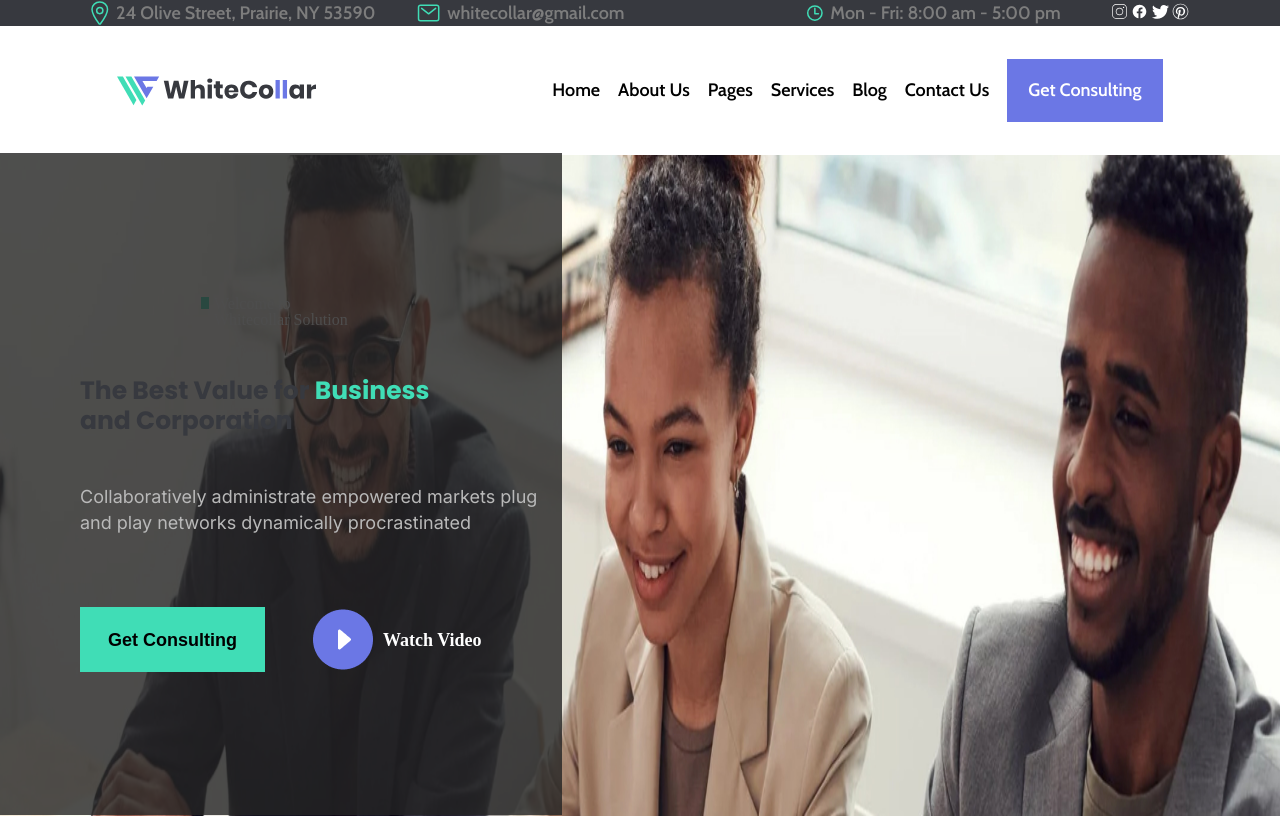
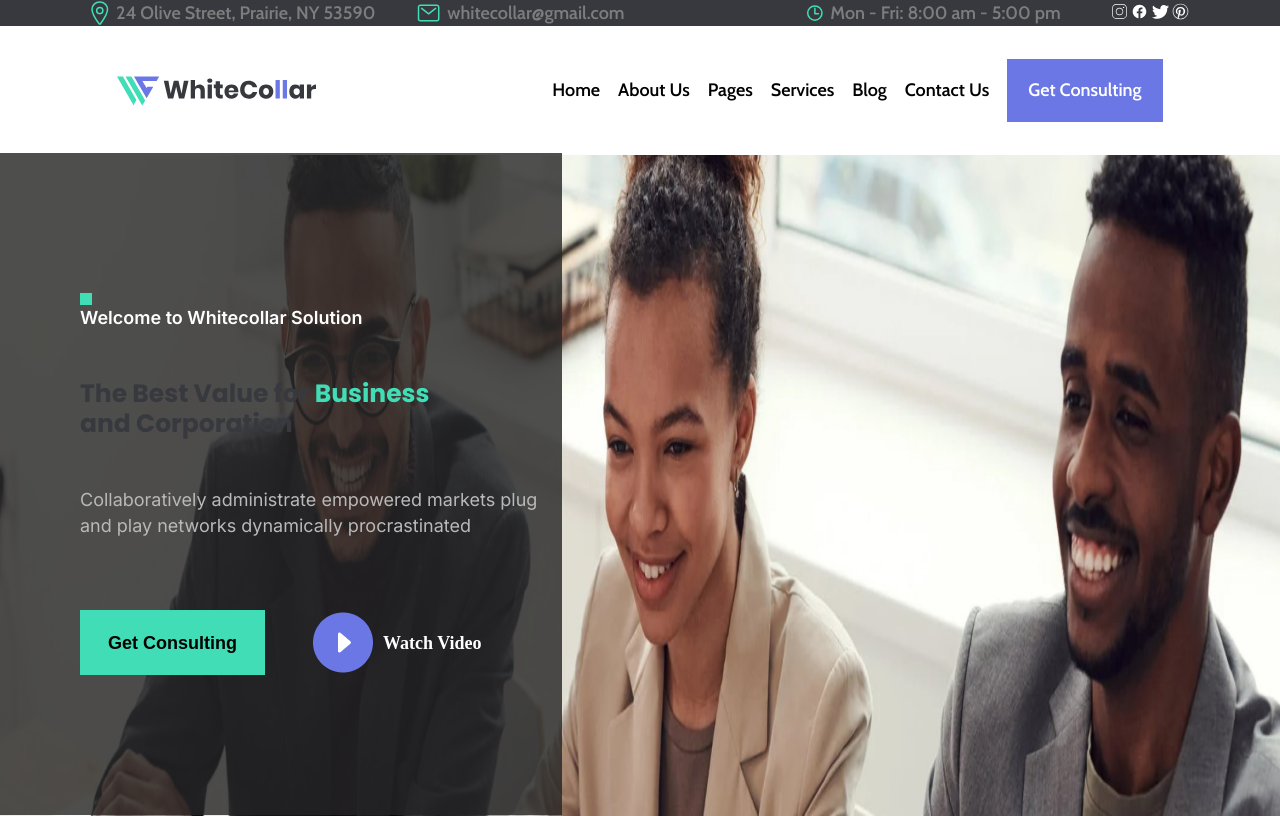
Before and after one commit to Edonabb/consultingweb, a plain HTML site: page about.html in a window 1280 px wide. Shown: the top 816 px of the page. Drawn offline with nearby package versions, Linux system fonts and the light colour scheme.

Commit message:
new color

```diff
--- a/about.html
+++ b/about.html
@@ -54,7 +54,7 @@
         <div class="home-banner__all">
             <div class="home-banner__desc">
 
-                <div class="square__style"><p class="inter" class="description"><div class="square"></div> Welcome to Whitecollar Solution</p></div>
+                <div class="square__style"><h3 class="inter" class="description"><div class="square"></div> Welcome to Whitecollar Solution</h3></div>
                 <h2 class="poppins">The Best Value
                     for <span class="poppins">Business</span> and
                     Corporation</h2>
--- a/assets/style.css
+++ b/assets/style.css
@@ -90,8 +90,8 @@
   font-weight: 600;
   line-height: 26px;
 }
-.description {
-  color: #fff;
+.square__style h3 {
+  color: white;
   font-family: Inter;
   font-size: 18px;
   font-style: normal;
@@ -163,6 +163,16 @@ span {
 }
 
 .square__style {
+  display: flex;
+  align-items: baseline;
+  gap: 5px;
+}
+.square__blue {
+  height: 12px;
+  width: 12px;
+  background-color: #6b77e5;
+}
+.square__blue__style {
   display: flex;
   align-items: baseline;
   gap: 5px;
```
Also changed, not shown: index.html (+1 -1 lines), service.html (+1 -1 lines).
